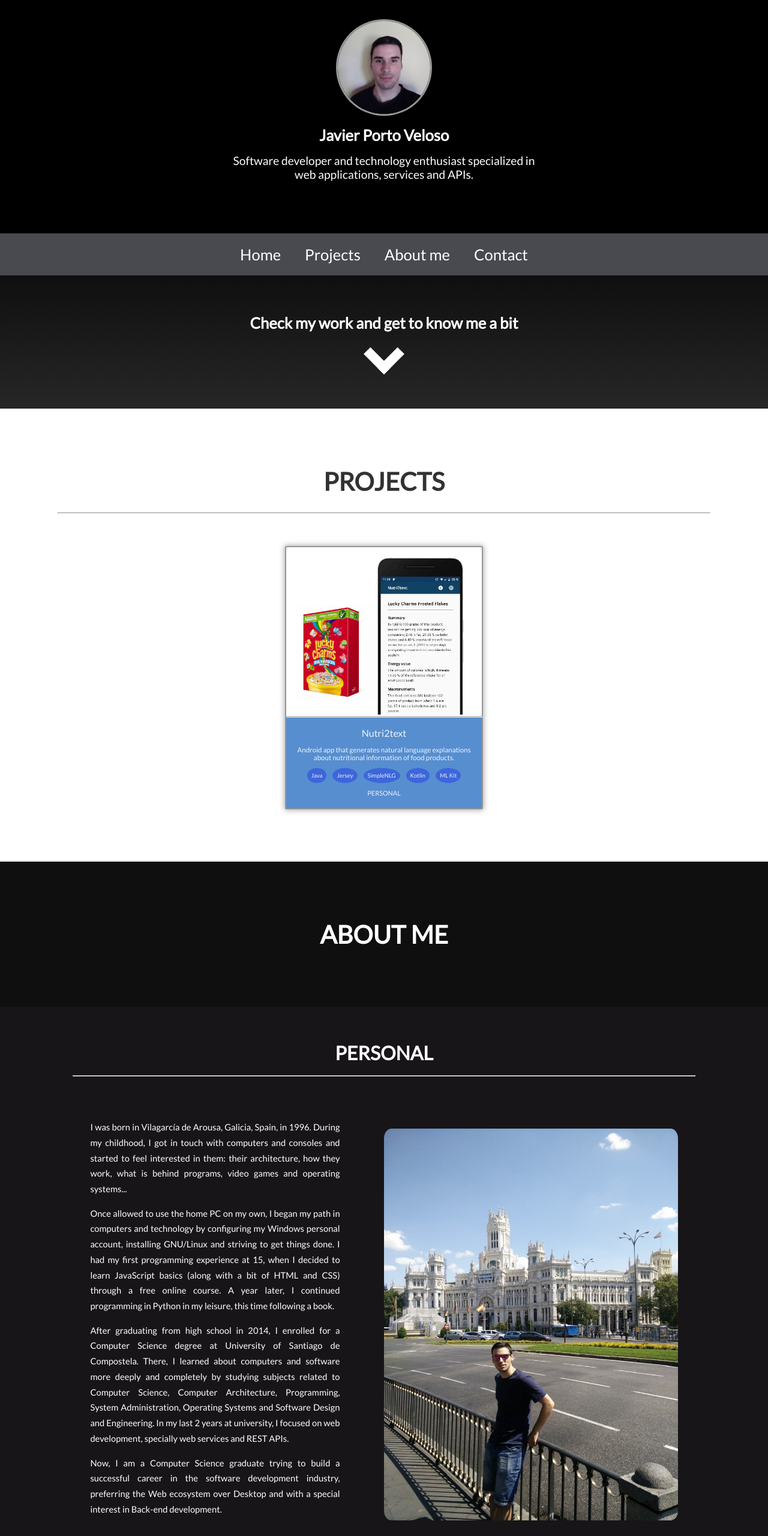
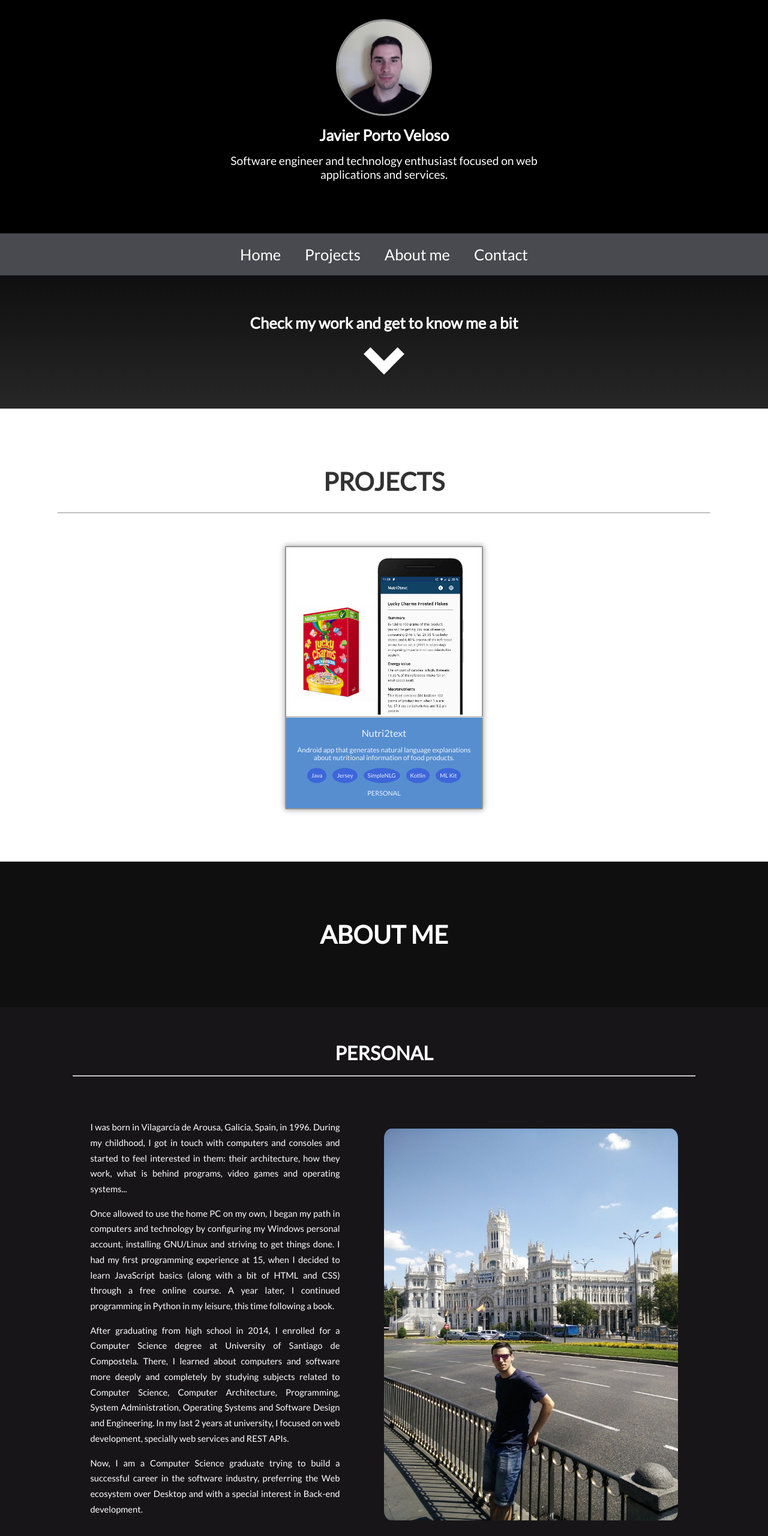
Before and after one commit to Lns-Prt/javierporto.me, a plain HTML site: page index.html in a window 1280 px wide. Shown: the top 2560 px of the page at 60% size. Drawn offline with Linux system fonts and the light colour scheme.

Commit message:
Changed header text

```diff
--- a/index.html
+++ b/index.html
@@ -6,7 +6,7 @@
     <meta name="description" content="Personal website with portfolio, biography and contact information.">
     <meta name="author" content="Javier Porto Veloso">
 
-    <title>Javier Porto Veloso | Software Developer</title>
+    <title>Javier Porto Veloso | Software Engineer</title>
     <link href="https://fonts.googleapis.com/css?family=Lato&display=swap" rel="stylesheet">
     <link rel="stylesheet" type="text/css" href="css/personal_style.css">
 </head>
@@ -16,7 +16,7 @@
         <div id="profile">
             <img id="profile-img" src="img/profile.png" alt="Profile Image">
             <h1 id="profile-name">Javier Porto Veloso</h1>
-            <h2 id="profile-header">Software developer and technology enthusiast specialized in web applications, services and APIs.</h2>
+            <h2 id="profile-header">Software engineer and technology enthusiast focused on web applications and services.</h2>
         </div>
     </header>
     <nav id="navbar">
@@ -76,7 +76,7 @@
                            After graduating from high school in 2014, I enrolled for a Computer Science degree at University of Santiago de Compostela. There, I learned about computers and software more deeply and completely by studying subjects related to Computer Science, Computer Architecture, Programming, System Administration, Operating Systems and Software Design and Engineering. In my last 2 years at university, I focused on web development, specially web services and REST APIs.
                         </p>
                         <p>
-                            Now, I am a Computer Science graduate trying to build a successful career in the software development industry, preferring the Web ecosystem over Desktop and with a special interest in Back-end development.
+                            Now, I am a Computer Science graduate trying to build a successful career in the software industry, preferring the Web ecosystem over Desktop and with a special interest in Back-end development.
                         </p>
                     </div>
                     <img src="img/personal/personal.jpg" alt="Personal Background Image">
```
